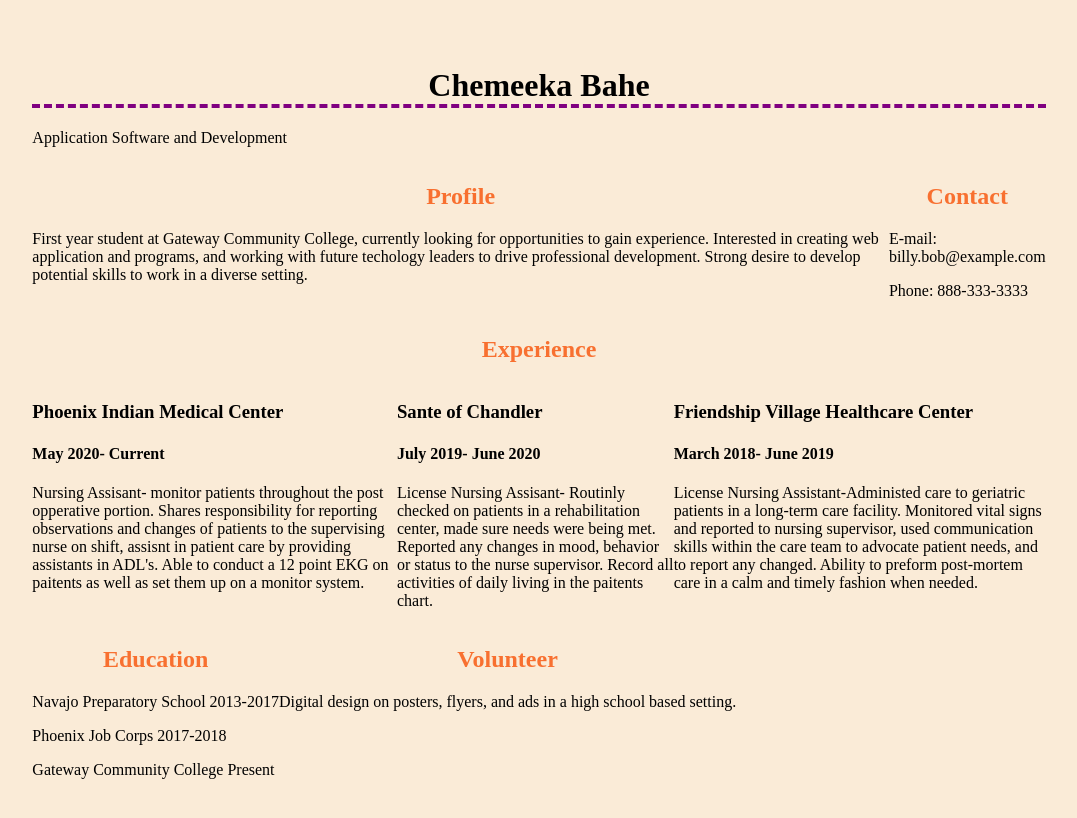
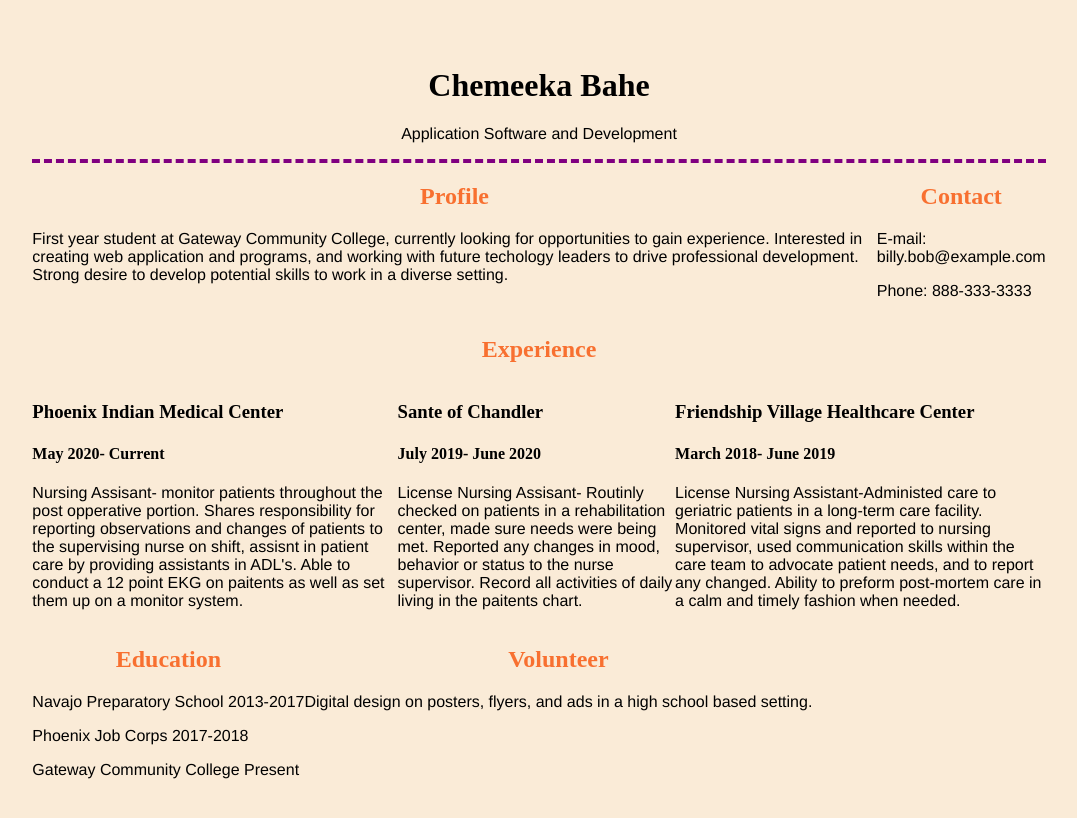
Before and after one commit to Cbahe/Resume-2, a plain HTML site: page index.html in a window 1280 px wide. Shown: the whole page, without its empty margins (101-1178 px from the left). Drawn offline with Linux system fonts and the light colour scheme.

Commit message:
added missing ;

```diff
--- a/style.css
+++ b/style.css
@@ -1,23 +1,25 @@
-body{
-    margin: 50pt 100pt
+body {
+  margin: 50pt 100pt;
 }
-html{background-color: antiquewhite;}
-h1{
+html {
+  background-color: antiquewhite;
+}
+.contact-info {
   color: black;
   border-bottom: 4px dashed purple;
   text-align: center;
 }
 p {
-    font-family: helvetica
+  font-family: helvetica;
   color: black;
 }
-h2{
+h2 {
   color: rgb(248, 112, 48);
   text-align: center;
 }
-.horizontal{
+.horizontal {
   display: flex;
 }
-.horizontal.reverse{
+.horizontal.reverse {
   flex-direction: row-reverse;
 }
```
Lines whose indentation alone changed are shown as unchanged.
